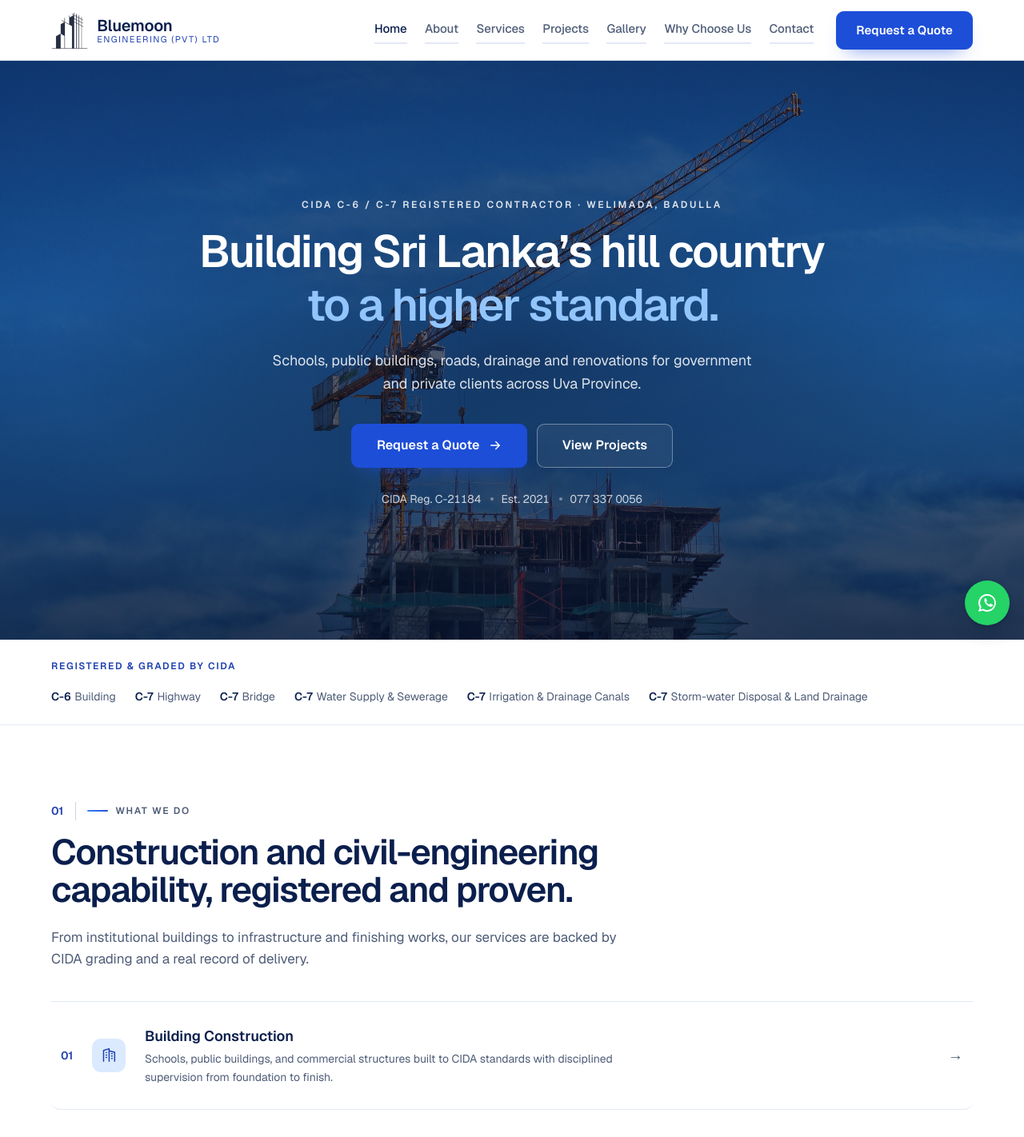
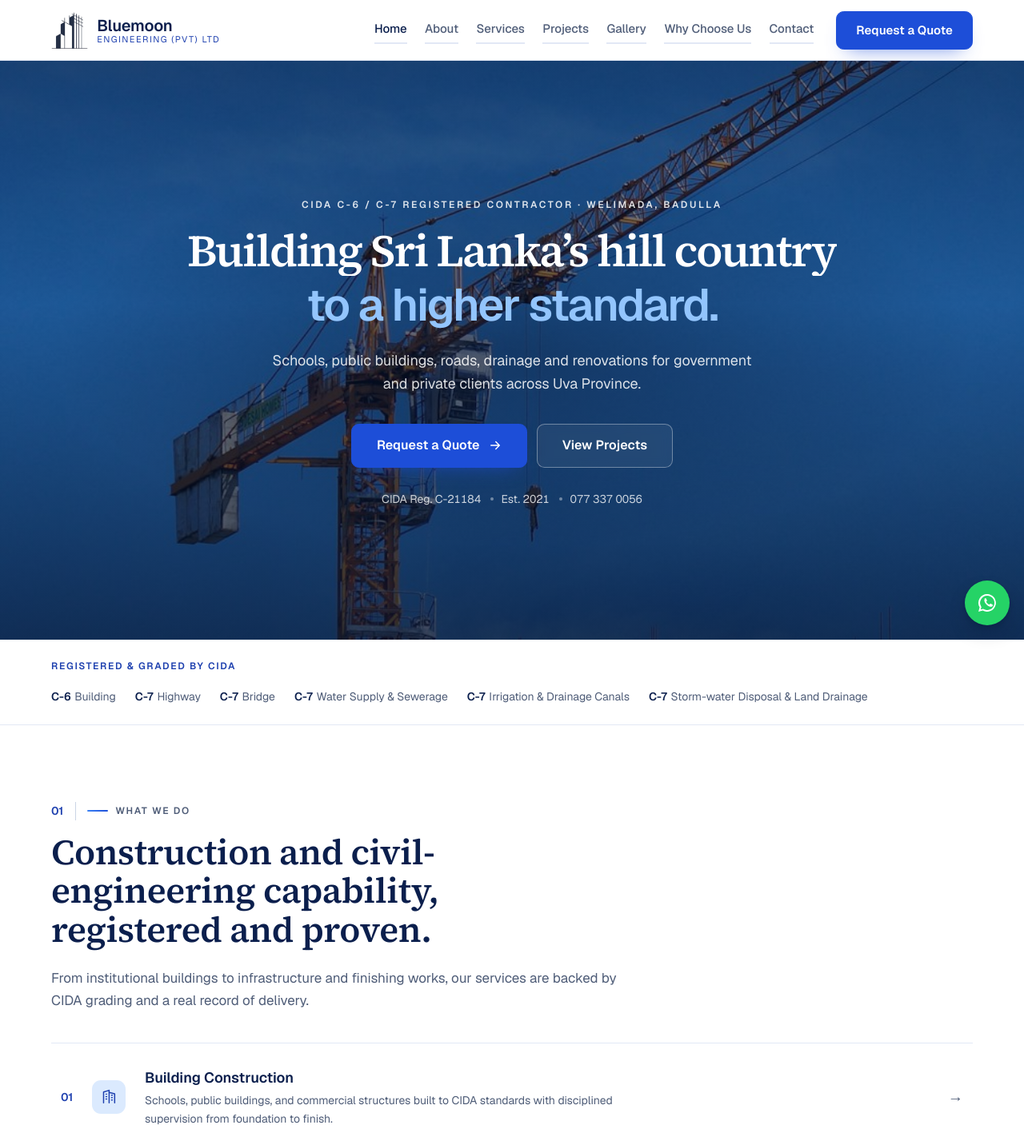
Before and after one commit to RizAhd/Bluemoon-Private-limited-Website, a Next.js app: page / in a window 1280 px wide. Shown: the top 1422 px of the page at 80% size. Built offline with nearby package versions, Linux system fonts and the light colour scheme.

Commit message:
style(type): Source Serif 4 display headings with Geist for text and UI

```diff
--- a/app/globals.css
+++ b/app/globals.css
@@ -72,6 +72,7 @@
 
   --font-body: var(--font-geist), ui-sans-serif, system-ui, sans-serif;
   --font-display: var(--font-geist), ui-sans-serif, system-ui, sans-serif;
+  --font-serif: var(--font-source-serif), Georgia, "Times New Roman", serif;
 
   --radius-sm: 0.7rem;
   --radius-md: 1.2rem;
@@ -159,15 +160,22 @@ h4 {
   overflow-wrap: break-word;
   text-wrap: balance;
 }
+/* display headings: serif, near-zero tracking, slightly larger than the sans scale */
+h1,
+h2 {
+  font-family: var(--font-serif);
+  font-weight: 600;
+  font-optical-sizing: auto;
+}
 h1 {
-  font-size: clamp(2.25rem, 4.4vw + 0.6rem, 4.25rem);
-  letter-spacing: -0.035em;
-  line-height: 1.03;
+  font-size: clamp(2.35rem, 4.4vw + 0.7rem, 4.4rem);
+  letter-spacing: -0.015em;
+  line-height: 1.06;
 }
 h2 {
-  font-size: clamp(1.8rem, 2.5vw + 0.75rem, 2.8rem);
-  letter-spacing: -0.03em;
-  line-height: 1.08;
+  font-size: clamp(1.9rem, 2.4vw + 0.85rem, 2.9rem);
+  letter-spacing: -0.01em;
+  line-height: 1.1;
 }
 h3 {
   font-size: clamp(1.15rem, 0.6vw + 1rem, 1.4rem);
--- a/app/layout.tsx
+++ b/app/layout.tsx
@@ -1,5 +1,5 @@
 import type { Metadata, Viewport } from "next";
-import { Geist } from "next/font/google";
+import { Geist, Source_Serif_4 } from "next/font/google";
 import "./globals.css";
 import { Header } from "@/components/Header";
 import { Footer } from "@/components/Footer";
@@ -10,10 +10,16 @@ import { asset } from "@/lib/asset";
 import { JsonLd } from "@/components/JsonLd";
 import { WhatsAppButton } from "@/components/WhatsAppButton";
 
-// Geist: one variable family for headings, UI and body text.
+// Geist for body, UI and small headings; Source Serif 4 for h1/h2 display type.
 const geist = Geist({
   subsets: ["latin"],
   variable: "--font-geist",
+  display: "swap",
+});
+const sourceSerif = Source_Serif_4({
+  subsets: ["latin"],
+  axes: ["opsz"],
+  variable: "--font-source-serif",
   display: "swap",
 });
 
@@ -57,7 +63,7 @@ export default function RootLayout({ children }: { children: React.ReactNode })
   return (
     // suppressHydrationWarning: the home hero intro script sets data-intro-seen
     // on <html> before hydration (same pattern as theme scripts).
-    <html lang="en" className={geist.variable} suppressHydrationWarning>
+    <html lang="en" className={`${geist.variable} ${sourceSerif.variable}`} suppressHydrationWarning>
       <body>
         <a className="skip-link" href="#main-content">
           Skip to content
```
